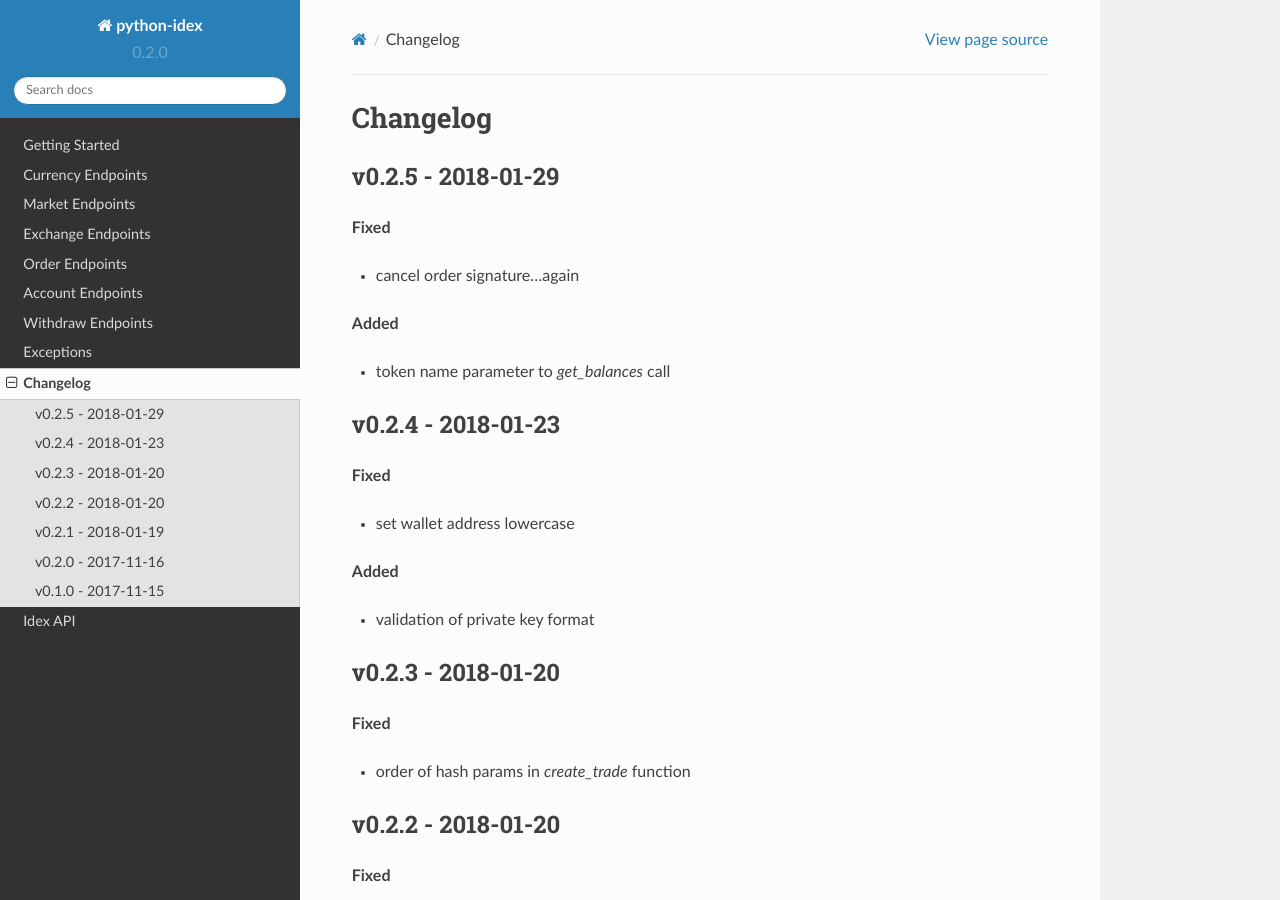
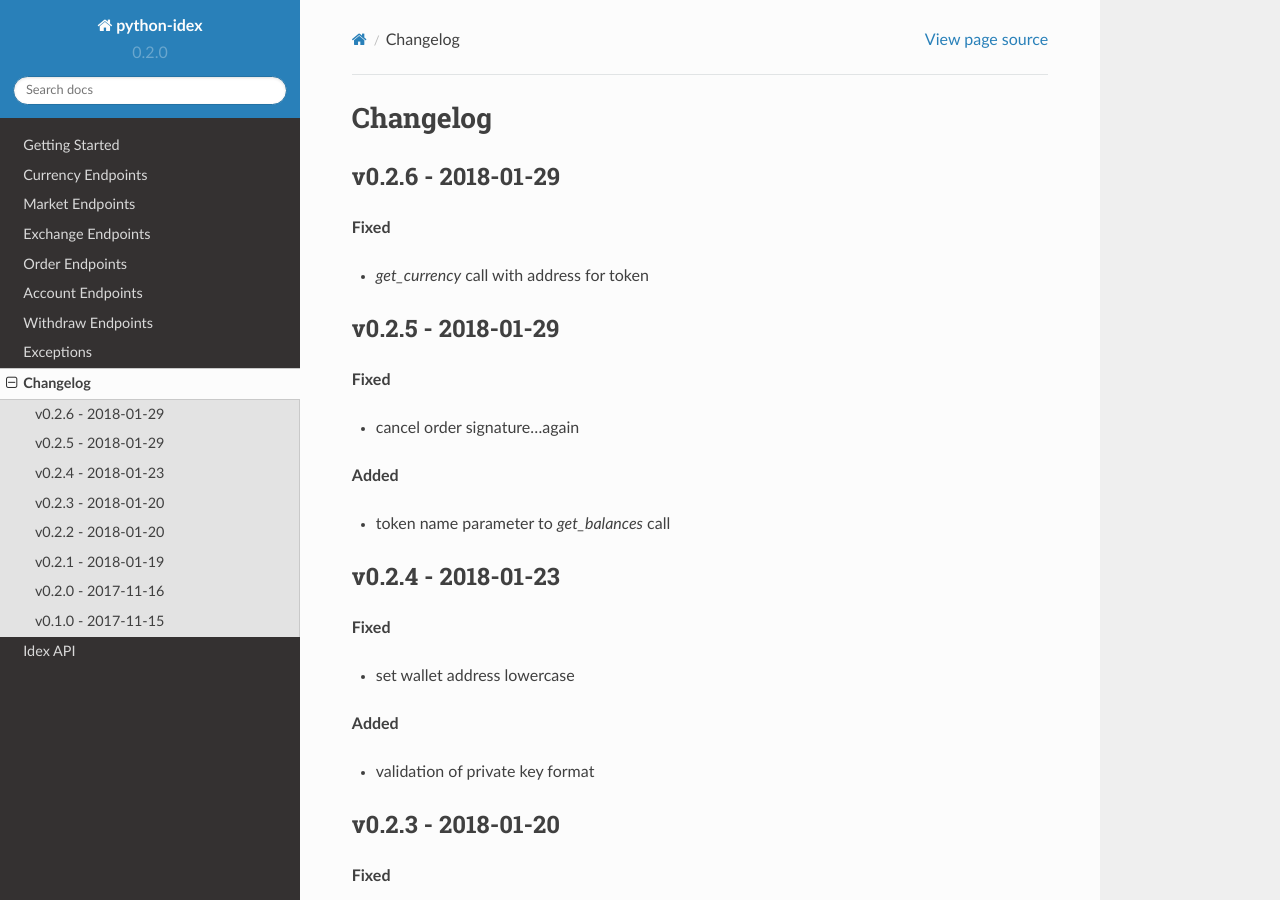
Before and after one commit to sammchardy/python-idex, a Sphinx documentation site: the page built from docs/changelog.rst, in a window 1280 px wide and 900 px high. Built offline with Sphinx 7.4.7 and the Read the Docs theme 2.0.0, drawn with Linux system fonts in a browser that asks for light colours; formulas are drawn with MathJax 3.

Commit message:
Update to v0.2.6

```diff
--- a/README.rst
+++ b/README.rst
@@ -1,5 +1,5 @@
 =============================
-Welcome to python-idex v0.2.5
+Welcome to python-idex v0.2.6
 =============================
 
 .. image:: https://img.shields.io/pypi/v/python-idex.svg
--- a/docs/changelog.rst
+++ b/docs/changelog.rst
@@ -1,5 +1,13 @@
 Changelog
 =========
+
+v0.2.6 - 2018-01-29
+^^^^^^^^^^^^^^^^^^^
+
+**Fixed**
+
+- `get_currency` call with address for token
+
 
 v0.2.5 - 2018-01-29
 ^^^^^^^^^^^^^^^^^^^
--- a/setup.py
+++ b/setup.py
@@ -3,7 +3,7 @@
 
 setup(
     name='python-idex',
-    version='0.2.5',
+    version='0.2.6',
     packages=['idex'],
     description='IDEX REST API python implementation',
     url='https://github.com/sammchardy/python-idex',
```
